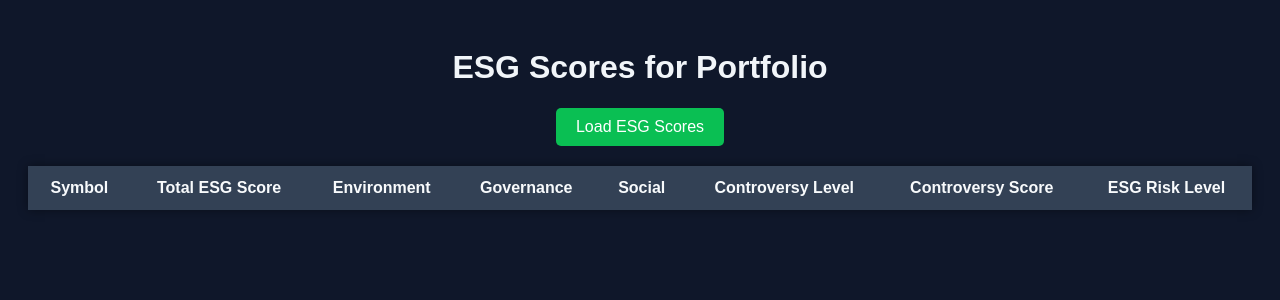
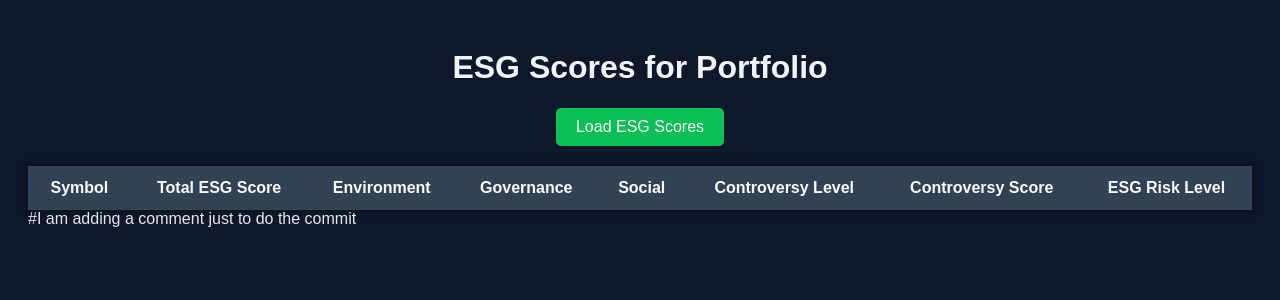
Before and after one commit to sustains-ai/django_stock, a Django app: page /esg/1/ in a window 1280 px wide. Shown: the top 300 px of the page. Run offline with Django 5.2, Linux system fonts and the light colour scheme; lists and menus that the app fills with data are empty.

Commit message:
Adding a comment to do esg analytics push

```diff
--- a/sandbox_2/advanced_analytics/templates/advanced_analytics/esg_analytics.html
+++ b/sandbox_2/advanced_analytics/templates/advanced_analytics/esg_analytics.html
@@ -40,3 +40,5 @@
 <script src="{% static 'js/esg_analytics.js' %}"></script>
 </body>
 </html>
+
+#I am adding a comment just to do the commit
```
